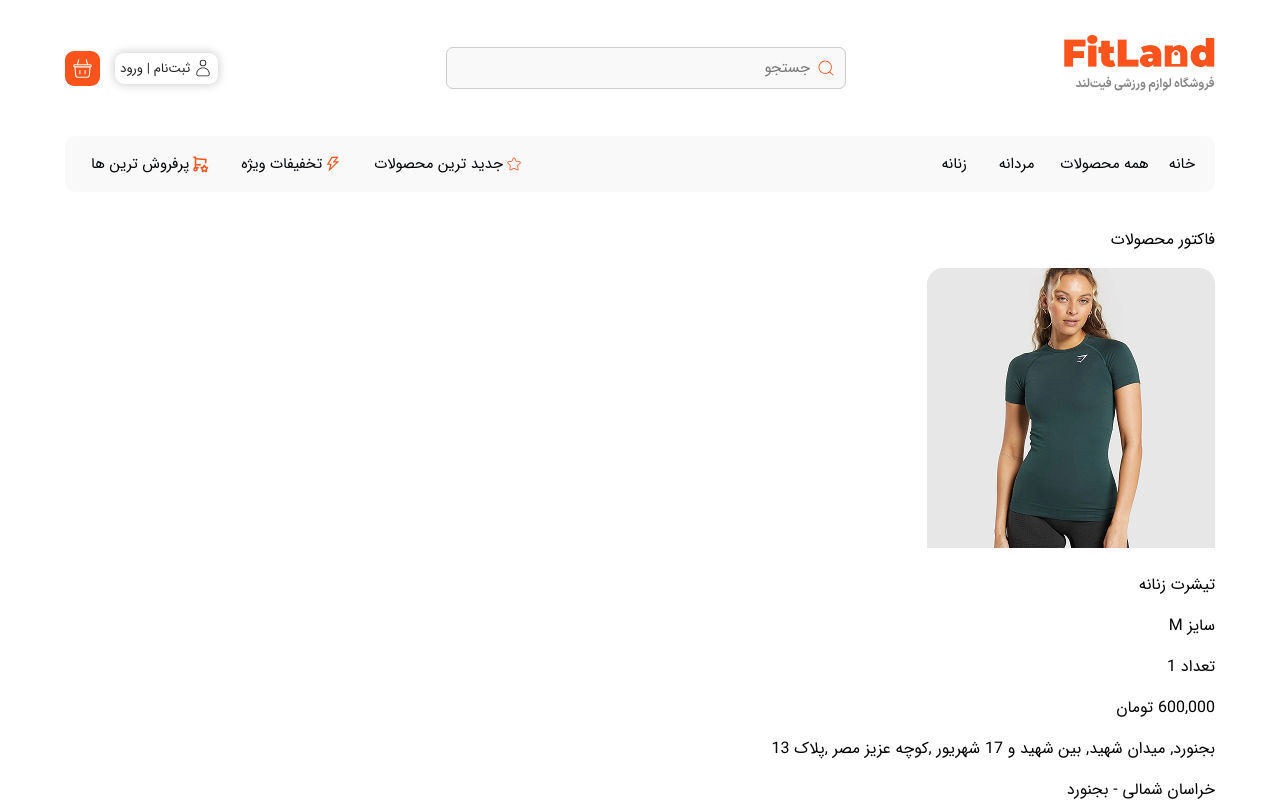
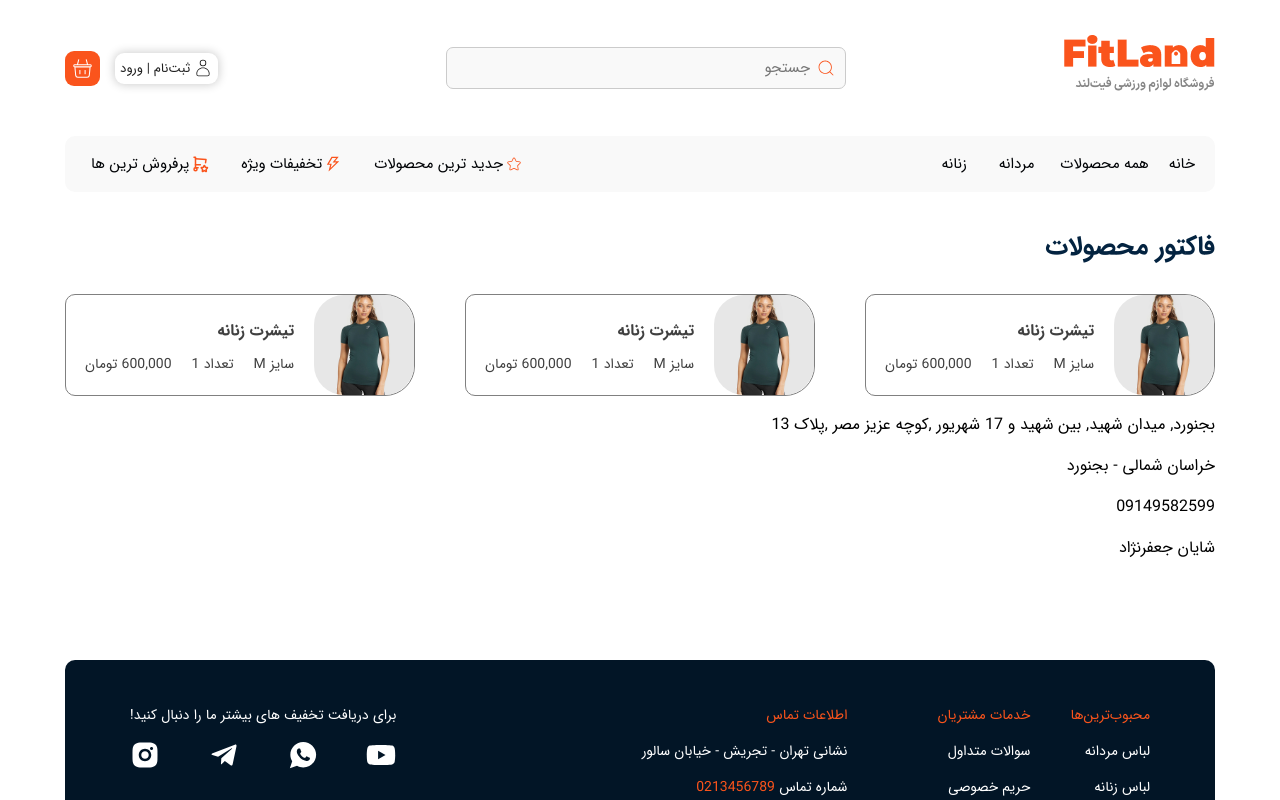
Before and after one commit to NooberThanYall/FitLand, a React (Vite) app: page /Payment in a window 1280 px wide. Shown: the top 800 px of the page. Built offline with nearby package versions, Linux system fonts and the light colour scheme.

Commit message:
set styles for invoices cards

```diff
--- /dev/null
+++ b/src/Components/Cart/CardsInvoice/CardsInvoice.css
@@ -0,0 +1,44 @@
+.container-box-invoice{
+    width: 350px;
+    display: flex;
+    gap: 20px;
+    align-items: center;
+    border: 1px solid gray;
+    border-radius: 10px;
+    border-top-right-radius: 30px;
+    border-bottom-right-radius: 30px;
+}
+
+.img-product-invoice{
+    width: 100px;
+    height: 100px;
+    border-radius: 30px;
+    object-fit: cover;
+}
+
+.name-product-in-invoice{
+    color: #404040;
+    font-size: 16px;
+    font-weight: 700;
+}
+
+.container-detailes-product-in-invoice{
+    display: flex;
+    gap: 20px;
+    margin-top: -20px;
+}
+
+.size-in-invoice{
+    color: #404040;
+    font-size: 14px;
+}
+
+.count-in-invoice{
+    color: #404040;
+    font-size: 14px;
+}
+
+.price-in-invoice{
+    color: #404040;
+    font-size: 14px;
+}
--- /dev/null
+++ b/src/Components/Cart/CardsInvoice/CardsInvoice.tsx
@@ -0,0 +1,19 @@
+import React from 'react'
+import './CardsInvoice.css'
+import './mediaCardsInvoice.css'
+
+export default function CardsInvoice() {
+    return (
+        <div className="container-box-invoice">
+            <img src="Imgs/img-product.png" className='img-product-invoice' />
+            <div className="container-products-info">
+                <p className="name-product-in-invoice">تیشرت زنانه</p>
+                <div className="container-detailes-product-in-invoice">
+                    <p className="size-in-invoice">سایز M</p>
+                    <p className="count-in-invoice">تعداد 1</p>
+                    <p className="price-in-invoice">600,000 تومان</p>
+                </div>
+            </div>
+        </div>
+    )
+}
--- a/src/Components/Cart/Payment/Payment.css
+++ b/src/Components/Cart/Payment/Payment.css
@@ -0,0 +1,12 @@
+.container-invoice{
+    display: grid;
+    grid-template-columns: repeat(3, 350px);
+    justify-content: space-between;
+    row-gap: 50px;
+}
+
+.title-invoice{
+    color: #032340;
+    font-size: 26px;
+    font-weight: 700;
+}
--- a/src/Components/Cart/Payment/Payment.tsx
+++ b/src/Components/Cart/Payment/Payment.tsx
@@ -1,3 +1,4 @@
+import CardsInvoice from '../CardsInvoice/CardsInvoice'
 import './Payment.css'
 import './mediaPayment.css'
 
@@ -5,19 +6,14 @@ export default function Payment() {
     return (
         <div className='container'>
             <div className="contaienr-invoice-and-address">
+
                 <p className="title-invoice">فاکتور محصولات</p>
                 <div className="container-invoice">
-                    <div className="line-1-product-invoice">
-                        <div className="container-box-invoice">
-                            <img src="Imgs/img-product.png" className='img-product-invoice' />
-                            <p className="name-product-in-invoice">تیشرت زنانه</p>
-                            <div className="container-detailes-product-in-invoice">
-                                <p className="size-in-invoice">سایز M</p>
-                                <p className="count-in-invoice">تعداد 1</p>
-                                <p className="price-in-invoice">600,000 تومان</p>
-                            </div>
-                        </div>
-                    </div>
+
+                    <CardsInvoice />
+                    <CardsInvoice />
+                    <CardsInvoice />
+
                 </div>
 
                 <div className="contaienr-user-address">
```
Also changed, not shown: src/Components/Cart/CardsInvoice/mediaCardsInvoice.css (added).
